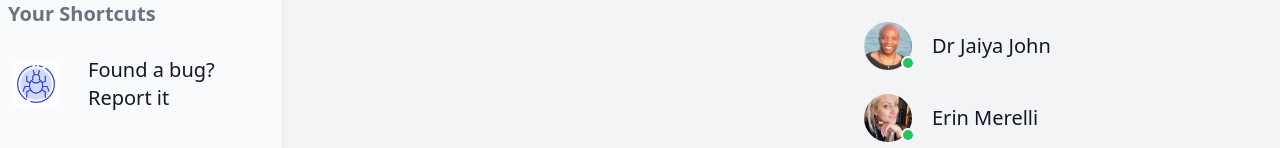
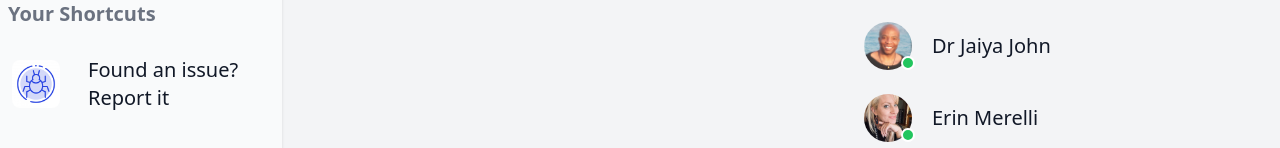
Before and after one commit to AyoCodess/Facebook-Clone-Functional-NextJs-Firebase-Tailwind-Typescript, a Next.js app: page / in a window 1280 px wide. Shown: the part 652-800 px from the top of the page. Built offline with nearby package versions, Linux system fonts and the light colour scheme; no server answers.

Commit message:
working on tests

```diff
--- a/components/MobileMenu.tsx
+++ b/components/MobileMenu.tsx
@@ -104,7 +104,7 @@ export const MobileMenu = ({ openMenu, setOpenMenu }: Props) => {
                           src='/images/bug.jpeg'
                           alt='shortcut icon'
                         />
-                        <p className='font-medium'> {'Report a bug'}</p>
+                        <p className='font-medium'> {'Report an Issue'}</p>
                       </a>
                     </div>
                   )}
--- a/components/SidebarYourShortcuts.tsx
+++ b/components/SidebarYourShortcuts.tsx
@@ -8,7 +8,7 @@ import { ThemeContext } from '../ThemeContext';
 const shortcuts = [
   {
     id: 8,
-    name: 'Found a bug? Report it',
+    name: 'Found an issue? Report it',
     image: '/images/bug.jpeg',
     link: 'mailto:ayo.daniel.adesanya@gmail.com?subject=Facebook Clone - Bug Report',
   },
--- a/package.json
+++ b/package.json
@@ -21,6 +21,8 @@
     "tailwind-scrollbar-hide": "^1.1.7"
   },
   "devDependencies": {
+    "@testing-library/react": "^13.4.0",
+    "@types/jest": "^29.0.3",
     "@types/node": "17.0.35",
     "@types/react": "^18.0.9",
     "@types/react-dom": "18.0.5",
```
Also changed, not shown: 2 other files (tests, documents, lock files or other folders).
